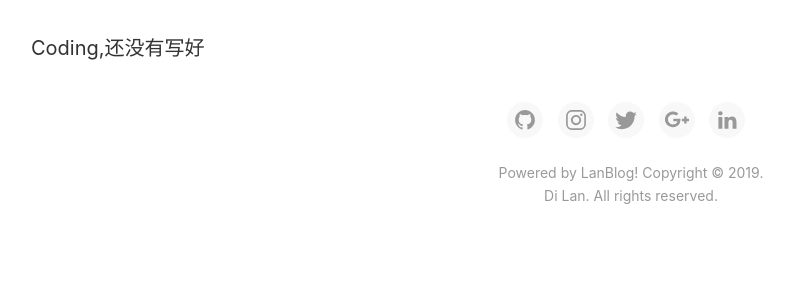
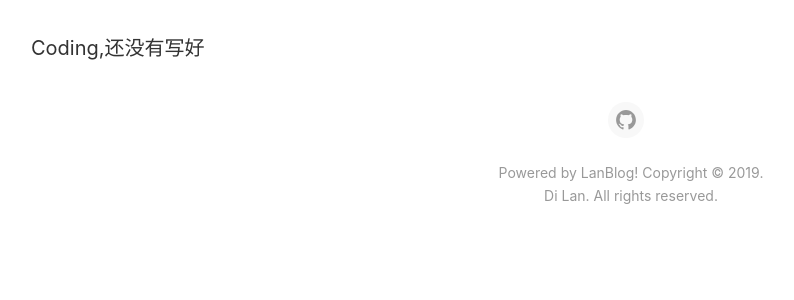
Before and after one commit to erdiansanheng/awesome-python3-webapp, a Python web app: template www/templates/coding.html in a window 1280 px wide. Shown: the part 146-446 px from the top of the page, without its empty margins (9-803 px from the left). Run offline with Jinja, Linux system fonts and the light colour scheme; the template is opened without the code that fills it, so the values that code supplies are empty.

Commit message:
modify two html files

```diff
--- a/www/templates/__base__.html
+++ b/www/templates/__base__.html
@@ -28,7 +28,7 @@
     <!--jinja2 meta块-->
     {% block meta %}<!-- block meta  -->{% endblock %}
     <!--jinja2 title块-->
-    <title>{% block title %} ? {% endblock %}| AwesomeDavidBlog</title>
+    <title>{% block title %} ? {% endblock %}| LanBlog</title>
     <link rel="stylesheet" href="/static/css/uikit.min.css">
     <link rel="stylesheet" href="/static/css/awesome.css" />
     <script src="/static/js/jquery.min.js"></script>
@@ -133,10 +133,10 @@
     <div class="uk-container uk-container-center uk-text-center">
         <p>
             <a target="_blank" href="https://github.com/erdiansanheng" class="uk-icon-button uk-margin-small-right" ratio="1.1" uk-icon="github"></a>
-            <a target="_blank" href="#" class="uk-icon-button uk-margin-small-right" ratio="1.1" uk-icon="instagram"></a>
-            <a target="_blank" href="#" class="uk-icon-button uk-margin-small-right" ratio="1.2" uk-icon="twitter"></a>
-            <a target="_blank" href="#" class="uk-icon-button uk-margin-small-right" ratio="1.2" uk-icon="google-plus"></a>
-            <a target="_blank" href="#" class="uk-icon-button uk-margin-small-right" ratio="1.1" uk-icon="linkedin"></a>
+<!--            <a target="_blank" href="#" class="uk-icon-button uk-margin-small-right" ratio="1.1" uk-icon="instagram"></a>-->
+<!--            <a target="_blank" href="#" class="uk-icon-button uk-margin-small-right" ratio="1.2" uk-icon="twitter"></a>-->
+<!--            <a target="_blank" href="#" class="uk-icon-button uk-margin-small-right" ratio="1.2" uk-icon="google-plus"></a>-->
+<!--            <a target="_blank" href="#" class="uk-icon-button uk-margin-small-right" ratio="1.1" uk-icon="linkedin"></a>-->
         </p>
         <p class="uk-text-meta" style="line-height: 10px; padding: 10px 0; margin: 8px 0;">Powered by <a href="#">LanBlog!</a> Copyright &copy; 2019.</p>
         <p class="uk-text-meta" style="line-height: 0px; padding: 0px 0; margin: 0px 0;"><a href="#" target="_blank">Di Lan</a>. All rights reserved.</p>
--- a/www/templates/blogs.html
+++ b/www/templates/blogs.html
@@ -1,7 +1,7 @@
 <!-- 继承父模板 '__base__.html' -->
 {% extends '__base__.html' %}
 <!--jinja2 title 块内容替换-->
-{% block title %}凹大卜{% endblock %}
+{% block title %}二点三横{% endblock %}
 <!--jinja2 beforehead 块内容替换-->
 {% block beforehead %}
 
```
